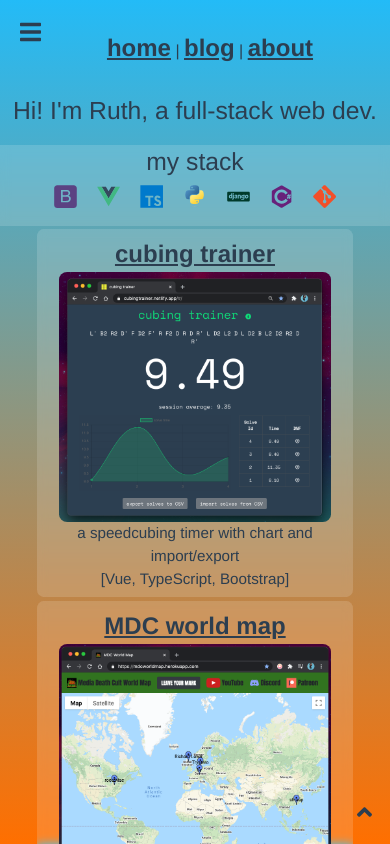
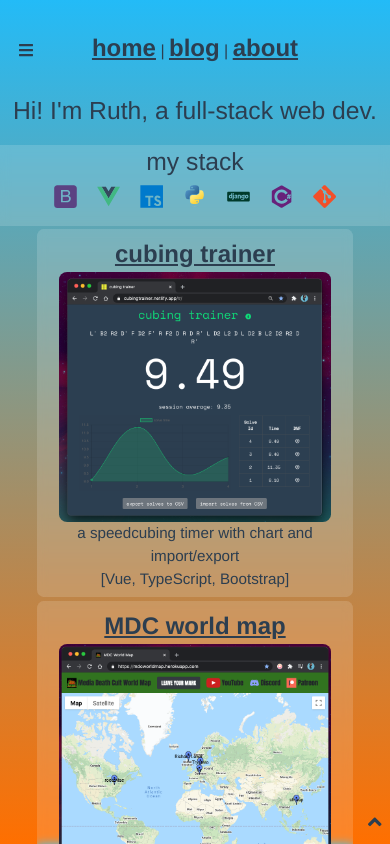
Before and after one commit to ruthrootz/portfolio, a Vue app: page / in a window 390 px wide. Shown: the top 844 px of the page. Built offline with nearby package versions, Linux system fonts and the light colour scheme.

Commit message:
fixed corner buttons' css

```diff
--- a/src/App.vue
+++ b/src/App.vue
@@ -1,13 +1,13 @@
 <template>
     <div id="app">
-        <font-awesome-icon icon="bars" v-b-toggle.sidebar variant="link" class="nav-toggle-button" />
+        <div id="nav-toggle-button"><font-awesome-icon icon="bars" v-b-toggle.sidebar variant="link" /></div>
         <div id="nav">
             <router-link to="/">home</router-link> |
             <router-link to="/blog">blog</router-link> |
             <router-link to="/about">about</router-link>
         </div>
         <router-view />
-        <div id="scroll-to-top" @click="$scrollToTop()"><font-awesome-icon icon="angle-up" variant="link" class="nav-toggle-button" /></div>
+        <div id="scroll-to-top" @click="$scrollToTop()"><font-awesome-icon icon="angle-up" variant="link" /></div>
         <footer>&copy; copyright 2021 Ruth R. Oldja</footer>
     </div>
 </template>
@@ -61,12 +61,13 @@ p {
 }
 
 #scroll-to-top {
-  position: fixed;
-  bottom: 15px;
-  right: 15px;
-  z-index: 99;
-  cursor: pointer;
-  padding: 1%;
+    position: fixed;
+    bottom: 5px;
+    right: 15px;
+    z-index: 99;
+    cursor: pointer;
+    padding: 1%;
+    font-size: 2rem;
 }
 
 #nav {
@@ -82,11 +83,14 @@ p {
     color: rgb(19, 19, 133);
 }
 
-.nav-toggle-button {
-    float: left;
-    margin: 5%;;
-    display: inline;
-    font-size: 1.5rem;
+#nav-toggle-button {
+    position: fixed;
+    top: 24px;
+    left: 15px;
+    z-index: 99;
+    cursor: pointer;
+    padding: 1%;
+    font-size: 1.35rem;
 }
 
 .b-nav > h2 {
@@ -177,6 +181,17 @@ p {
 
 @media only screen and (max-width: 800px) {
 
+    #scroll-to-top {
+        bottom: 1px;
+        right: 5px;
+        font-size: 1.35rem;
+    }
+
+    #nav-toggle-button {
+        top: 35px;
+        font-size: 1rem;
+    }
+
     .projects {
         width: 90%;
         margin: 0px auto;
```
